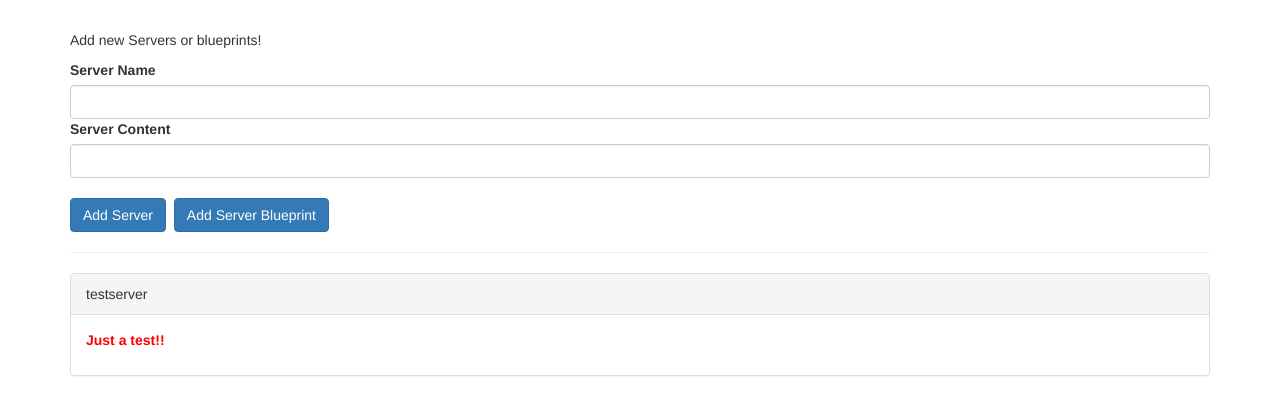
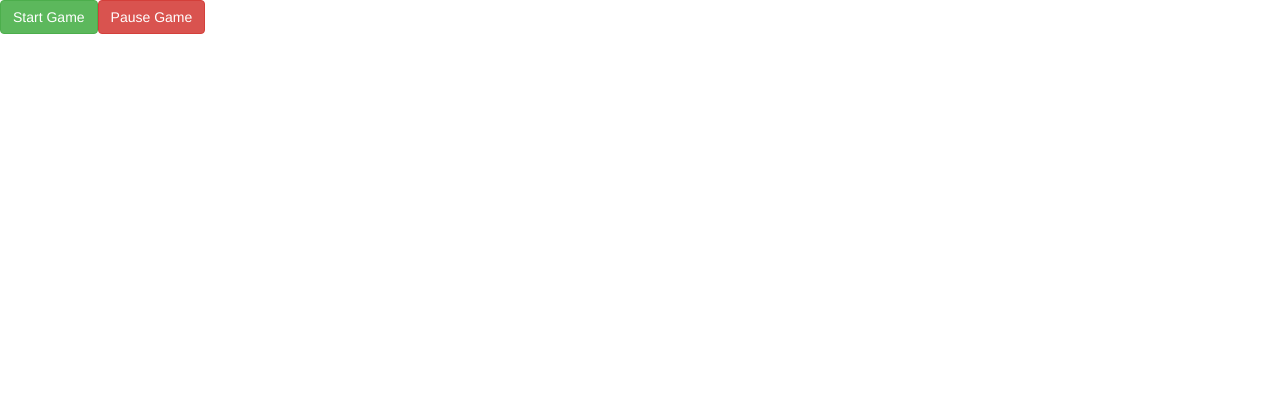
Before and after one commit to ManideepInnamuri/Components-And-Data-Binding-Deep-Dive, an Angular app: page / in a window 1280 px wide. Shown: the top 414 px of the page. Built offline with nearby package versions, Linux system fonts and the light colour scheme.

Commit message:
Game Assignment
Game Assignment

```diff
--- a/src/app/app.component.html
+++ b/src/app/app.component.html
@@ -1,4 +1,4 @@
-<div class="container">
+<!-- <div class="container">
   <app-cockpit (serverCreated)="onServerAdded($event)" (blueprintCreated)="onABlueprintAdded($event)"></app-cockpit>
   <hr>
   <div class="row">
@@ -11,4 +11,19 @@
       </app-server-element>
     </div>
   </div>
+</div> -->
+
+<div class="row">
+  <div class="col-xs-12">
+    <app-game-control (intervalFired)="onIntervalFired($event)"></app-game-control>
+  </div>
 </div>
+
+<div class="row">
+  <div class="col-xs-2">
+    <app-odd *ngFor="let oddNumber of oddNumbers" [number]="oddNumber"></app-odd>
+  </div>
+  <div class="col-xs-2">
+    <app-even *ngFor="let evenNumber of evenNumbers" [number]="evenNumber"></app-even>
+  </div>
+</div>
--- a/src/app/app.component.ts
+++ b/src/app/app.component.ts
@@ -6,9 +6,10 @@ import { Component } from '@angular/core';
   styleUrls: ['./app.component.css']
 })
 export class AppComponent {
-  serverElements = [{type:'server',name:'testserver',content:'Just a test!!'}];
-
-  onServerAdded(serverData:{serverName:string,serverContent:string}) {
+  serverElements = [{ type: 'server', name: 'testserver', content: 'Just a test!!' }];
+  oddNumbers: number[] = [];
+  evenNumbers: number[] = [];
+  onServerAdded(serverData: { serverName: string, serverContent: string }) {
     this.serverElements.push({
       type: 'server',
       name: serverData.serverName,
@@ -16,11 +17,21 @@ export class AppComponent {
     });
   }
 
-  onABlueprintAdded(blueprintData:{serverName:string,serverContent:string}) {
+  onABlueprintAdded(blueprintData: { serverName: string, serverContent: string }) {
     this.serverElements.push({
       type: 'blueprint',
       name: blueprintData.serverName,
       content: blueprintData.serverContent
     });
   }
+  onIntervalFired(firedNumber: number) {
+    if (firedNumber % 2 === 0)
+    {
+      this.evenNumbers.push(firedNumber);
     }
+    else{
+      this.oddNumbers.push(firedNumber);
+    }
+  }
+
+}
--- /dev/null
+++ b/src/app/even/even.component.css
@@ -0,0 +1,3 @@
+p{
+    color: green;
+}
--- /dev/null
+++ b/src/app/even/even.component.html
@@ -0,0 +1 @@
+<p>even - {{number}}</p>
--- /dev/null
+++ b/src/app/even/even.component.ts
@@ -0,0 +1,15 @@
+import { Component, OnInit, Input } from '@angular/core';
+
+@Component({
+  selector: 'app-even',
+  templateUrl: './even.component.html',
+  styleUrls: ['./even.component.css']
+})
+export class EvenComponent implements OnInit {
+  @Input() number:number;
+  constructor() { }
+
+  ngOnInit(): void {
+  }
+
+}
--- /dev/null
+++ b/src/app/game-control/game-control.component.html
@@ -0,0 +1,2 @@
+<button class="btn btn-success" (click)="onStartGame()">Start Game</button>
+<button class="btn btn-danger" (click)="onPauseGame()">Pause Game</button>
--- /dev/null
+++ b/src/app/game-control/game-control.component.ts
@@ -0,0 +1,25 @@
+import { Component, OnInit, EventEmitter, Output } from '@angular/core';
+
+@Component({
+  selector: 'app-game-control',
+  templateUrl: './game-control.component.html',
+  styleUrls: ['./game-control.component.css']
+})
+export class GameControlComponent implements OnInit {
+  @Output() intervalFired = new EventEmitter<number>();
+  interval;
+  lastNumber = 0;
+  constructor() { }
+
+  ngOnInit(): void {
+  }
+  onStartGame() {
+    this.interval = setInterval(() => {
+      this.intervalFired.emit(this.lastNumber + 1);
+      this.lastNumber++;
+    }, 1000)
+  }
+  onPauseGame(){
+    clearInterval(this.interval);
+  }
+}
--- /dev/null
+++ b/src/app/odd/odd.component.css
@@ -0,0 +1,3 @@
+p{
+    color: blue;
+}
--- /dev/null
+++ b/src/app/odd/odd.component.html
@@ -0,0 +1 @@
+<p>Odd - {{number}}</p>
--- /dev/null
+++ b/src/app/odd/odd.component.ts
@@ -0,0 +1,15 @@
+import { Component, OnInit, Input } from '@angular/core';
+
+@Component({
+  selector: 'app-odd',
+  templateUrl: './odd.component.html',
+  styleUrls: ['./odd.component.css']
+})
+export class OddComponent implements OnInit {
+  @Input() number:number;
+  constructor() { }
+
+  ngOnInit(): void {
+  }
+
+}
```
Also changed, not shown: src/app/app.module.ts (+7 -1 lines), src/app/game-control/game-control.component.css (added). Lines whose indentation alone changed are shown as unchanged.
